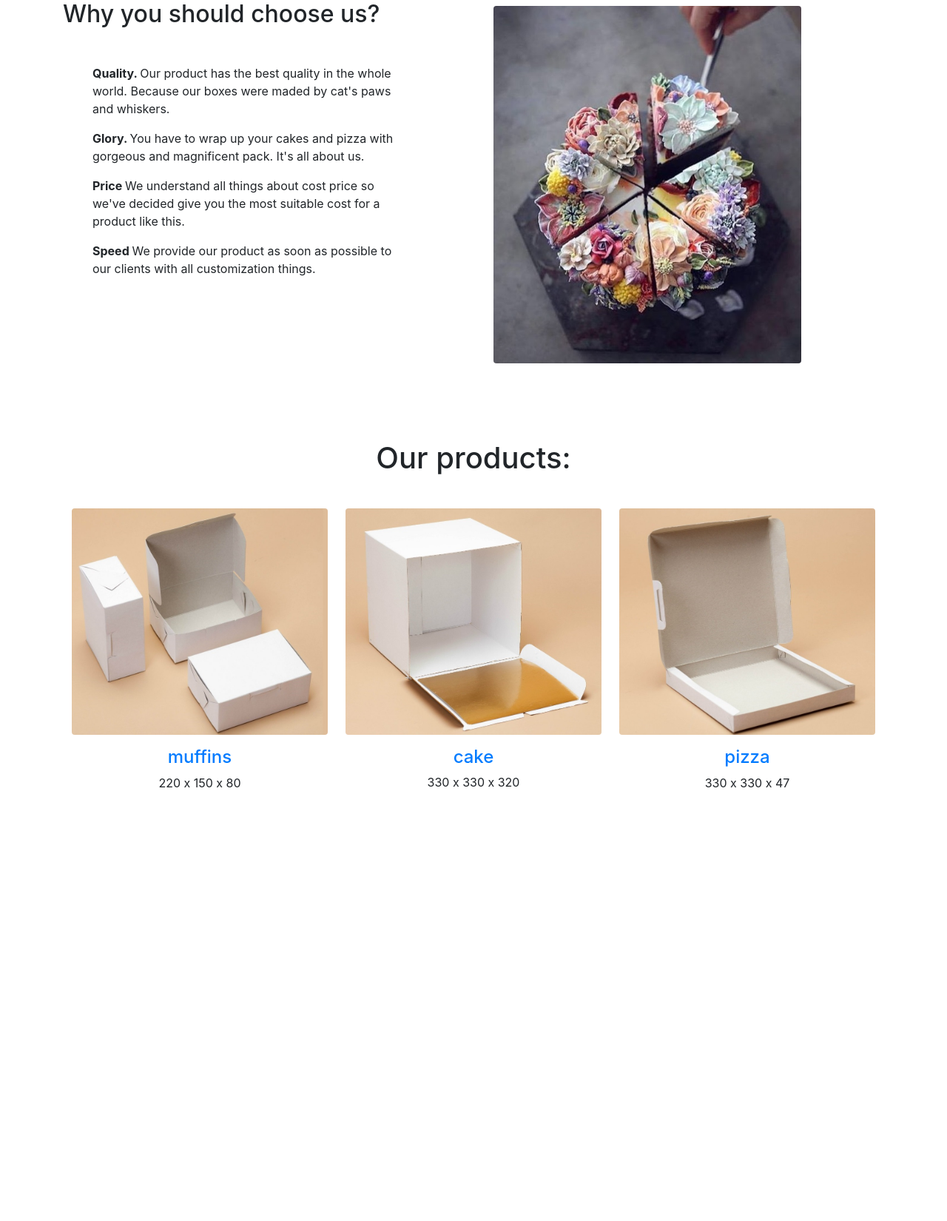
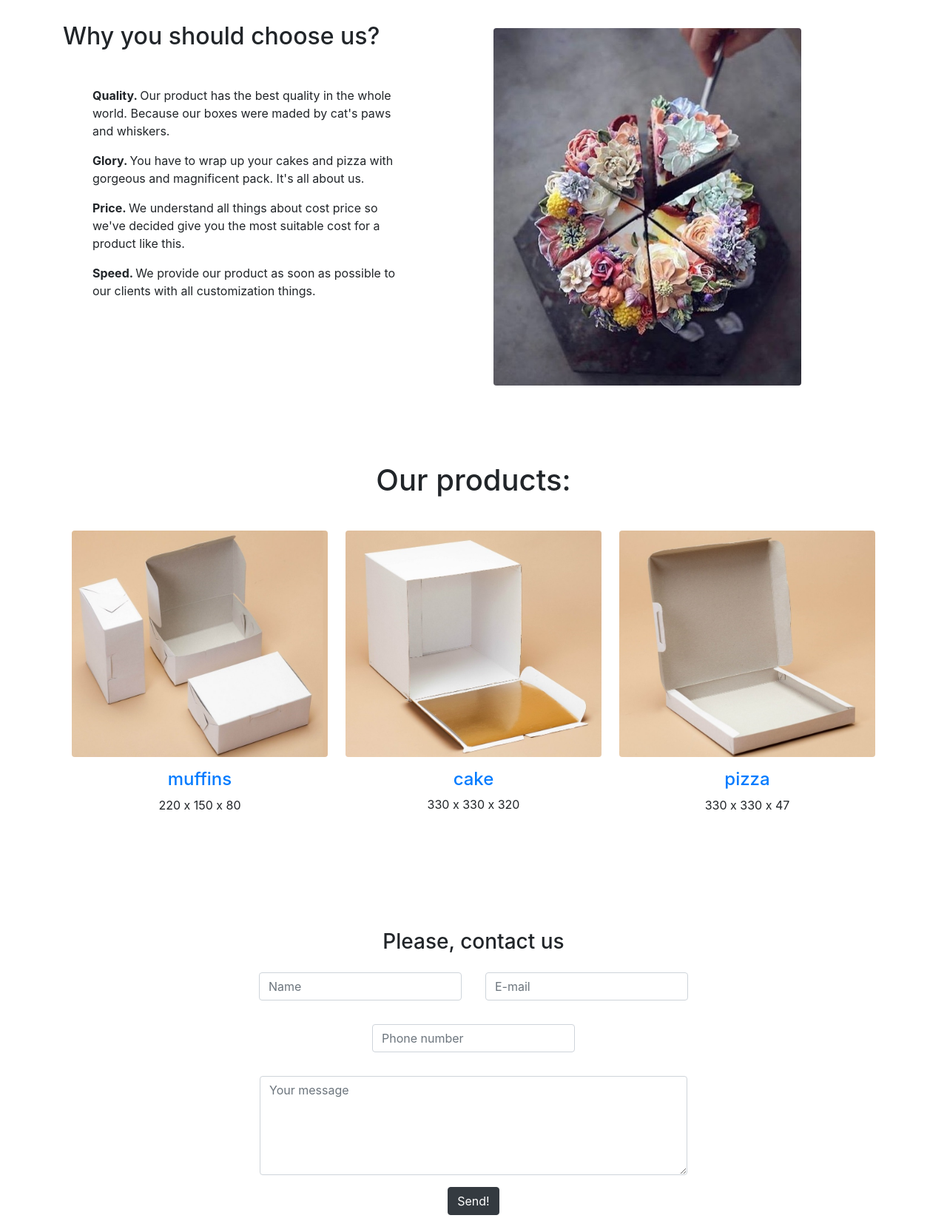
Before and after one commit to jannyss/web-lab, a PHP site: page / in a window 1280 px wide. Shown: the part 1174-2824 px from the top of the page at 74% size. Before the commit the page ends 2238 px from the top, so only its background shows below. Run offline with PHP 8.4, Linux system fonts and the light colour scheme.

Commit message:
Added contact form section

```diff
--- a/lab2/css/main.css
+++ b/lab2/css/main.css
@@ -16,3 +16,7 @@
 .my-font {
 	font-family: 'Montserrat', sans-serif;
 }
+
+.logo {
+	float: none;
+}
--- a/lab2/index.html
+++ b/lab2/index.html
@@ -14,29 +14,18 @@
      <header class="header bg">
         <div class="container">
             <div class="row">
-                <div class="col-sm-4 align-self-center text-left">
+                <div class="col-md-4 col-lg-4 col-sm-1 align-self-center text-left">
                     <h6>+7(999) 888-70-70</h6>
                 </div>
-                <div class="col-sm-4 col-12 align-self-center box-1 text-center">
-                    <a class="navbar-brand" href="index.html">Тут должно быть лого</a>
+                <div class="col-md-4 col-lg-4 col-sm-1 justify-content-center align-items-center text-center">
+                    <a class="navbar-brand" href="index.html"> <img src="static/logo.png" class="rounded center-block" width="60" height="60"></a>
                 </div>
-                <div class="col-sm-4 align-self-center text-right">
+                <div class="col-md-3 col-lg-4 col-sm-1 align-self-center text-right">
                    <a href="https://vk.com/tortopak"><img src="https://image.freepik.com/free-icon/no-translate-detected_318-42200.jpg" class="rounded float-right" width="40" height="40"></a>
                 </div>
             </div>
-            <!--/row-->
         </div>
-        <!--container-->
     </header>
-
-
-    <!-- <div class="carousel slide" data-ride="carousel" id="myCarousel">
-        <ol class="carousel-indicators">
-          <li data-target="#myCarousel" data-slide-to="0" class="active"></li>
-          <li data-target="#myCarousel" data-slide-to="1" class></li>
-          <li data-target="#myCarousel" data-slide-to="2" class></li>
-        </ol>
-    </div> -->
 
     <section class="section-1">
       <div class="container-fluid position-relative overflow-hidden p-3 p-md-5 text-center bg-light bg-pic">
@@ -82,8 +71,8 @@
               </div>
               <ul> <b> Quality. </b> Our product has the best quality in the whole world. Because our boxes were maded by cat's paws and whiskers.</ul>
               <ul> <b> Glory. </b> You have to wrap up your cakes and pizza with gorgeous and magnificent pack. It's all about us. </ul>
-              <ul> <b> Price </b> We understand all things about cost price so we've decided give you the most suitable cost for a product like this.</ul>
-              <ul> <b> Speed </b> We provide our product as soon as possible to our clients with all customization things.</ul>
+              <ul> <b> Price. </b> We understand all things about cost price so we've decided give you the most suitable cost for a product like this.</ul>
+              <ul> <b> Speed. </b> We provide our product as soon as possible to our clients with all customization things.</ul>
             </div>
             <div class="col-lg-5 col-md-12 col-sm-12 pb-5 ml-5">
               <div class="p-2">
@@ -94,7 +83,7 @@
       </div>
     </section>
 
-    <section class="section-4">
+    <section class="section-4 pb-5">
       <div class="container">
         <h1 class="text-center pb-4"> Our products: </h1>
         <div class="row m-0">
@@ -128,6 +117,32 @@
         </div>
       </div>
     </section>
+    <section class="section-5 pt-5 pb-2">
+      <h3 class="text-center pt-5"> Please, contact us</h3>
+      <div class="row m-0 justify-content-center align-items-center">
+        <div class="col-lg-6 col-md-4 col-sm-4">
+          <form name="contact-form" action="" id="contactUs">
+            <div class="row justify-content-center align-items-center">
+              <div class="form-group m-3">
+                <input type="text" id="name" class="form-control" placeholder="Name">
+              </div>
+              <div class="form-group m-3">
+                <input type="email" id="email" class="form-control" placeholder="E-mail">
+              </div>
+              <div class="form-group m-3">
+                <input type="phone" id="phone" class="form-control" placeholder="Phone number">
+              </div>
+            </div>
+            <div class="row justify-content-center align-items-center">
+              <div class="form-group m-3 container-fluid">
+                <textarea id="message" name="message" class="form-control" rows=5 placeholder="Your message"></textarea>
+              </div>
+              <button type="submit" class="btn btn-dark">Send!</button>
+          </form>
+        </div>
+      </div>
+
+    </section>
 
 
     <!-- Optional JavaScript -->
```
Also changed, not shown: lab2/static/logo.png (added).
